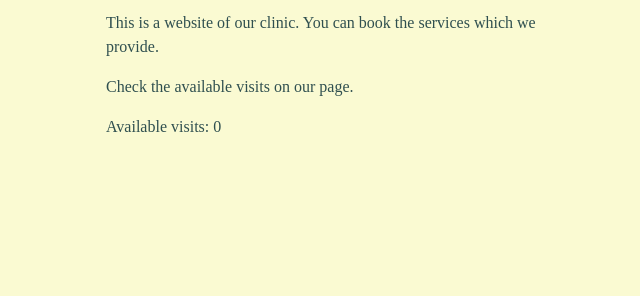
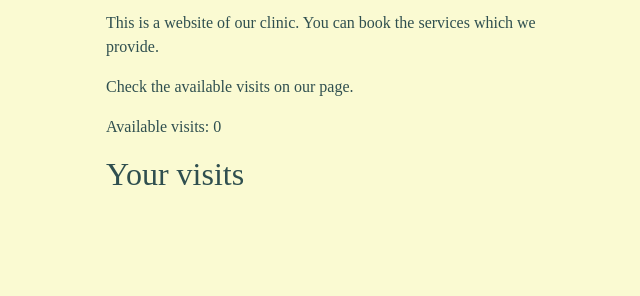
Before and after one commit to Ann4S7/MedicalWebsite, a Django app: page / in a window 1280 px wide. Shown: the part 327-623 px from the top of the page, without its empty margins (194-834 px from the left). Run offline with Django 4.2, Linux system fonts and the light colour scheme; the visitor is signed in with stand-in values (Sample User, id 1); data that the repository does not hold is empty.

Commit message:
displaying visits of a logged in patient

```diff
--- a/website/templates/website/welcome.html
+++ b/website/templates/website/welcome.html
@@ -31,6 +31,19 @@
                     {% endfor %}
                     </ul>
                 {% endif %}
+                {% if visits_patient != 0 %}
+                    <h2>Your visits</h2>
+                    <ul>
+                        {% for visit in visits_patient %}
+                            <li>
+                                <a href="{% url 'details' visit.id %}">
+                                    {{visit.doctor}}
+                                </a>
+                            </li>
+                    {% endfor %}
+                    </ul>
+                {% endif %}
+
             {% else %}
                 <h1>Welcome to the eClinic!</h1>
                 <p>
--- a/website/views.py
+++ b/website/views.py
@@ -1,3 +1,5 @@
+from django.contrib.auth.models import User
+
 from django.shortcuts import render
 
 from django.http import HttpResponse
@@ -14,7 +16,8 @@ def welcome(request):
                   {"message": "Check the available visits on our page.",
                    "visits_all": Visit.objects.all(),
                    "visits_available": Visit.objects.filter(available=True),
-                   "visits_num": Visit.objects.filter(available=True).count()})
+                   "visits_num": Visit.objects.filter(available=True).count(),
+                   "visits_patient": Visit.objects.filter(patient=request.user)})
 
 
 def about(request):
```
